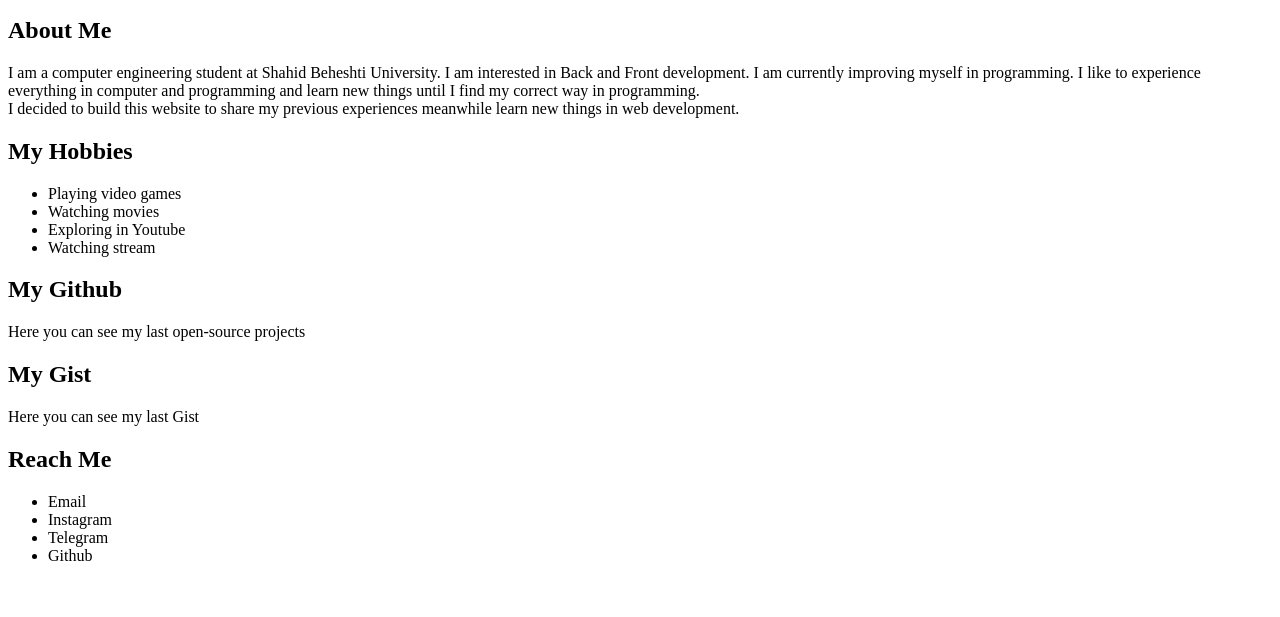
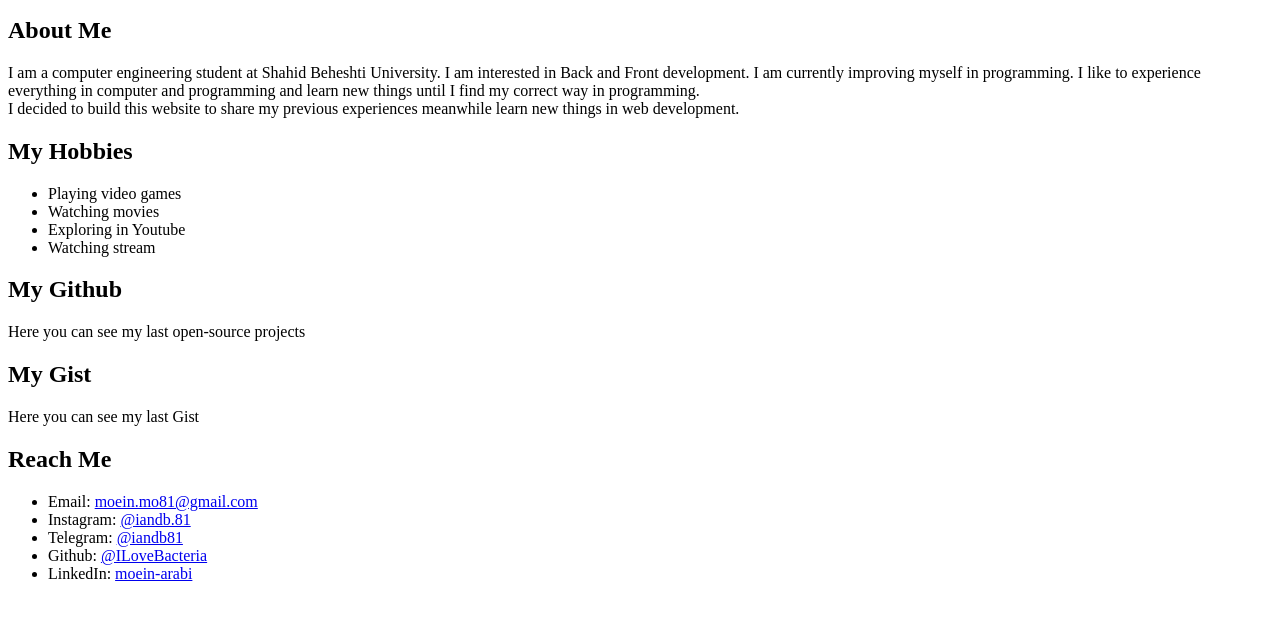
Before and after one commit to ILoveBacteria/old-website, a plain HTML site: page index.html in a window 1280 px wide. Shown: the part 101-718 px from the top of the page. Drawn offline with Linux system fonts and the light colour scheme.

Commit message:
Add links to Reach me section

```diff
--- a/index.html
+++ b/index.html
@@ -32,10 +32,11 @@
 
   <h2>Reach Me</h2>
   <ul>
-    <li>Email</li>
-    <li>Instagram</li>
-    <li>Telegram</li>
-    <li>Github</li>
+    <li>Email: <a href="mailto:moein.mo81@gmail.com">moein.mo81@gmail.com</a></li>
+    <li>Instagram: <a href="https://instagram.com/iandb.81">@iandb.81</a></li>
+    <li>Telegram: <a href="https://t.me/iandb81">@iandb81</a></li>
+    <li>Github: <a href="https://github.com/ILoveBacteria">@ILoveBacteria</a></li>
+    <li>LinkedIn: <a href="https://linkedin.com/in/moein-arabi">moein-arabi</a></li>
   </ul>
 
 </body>
```
